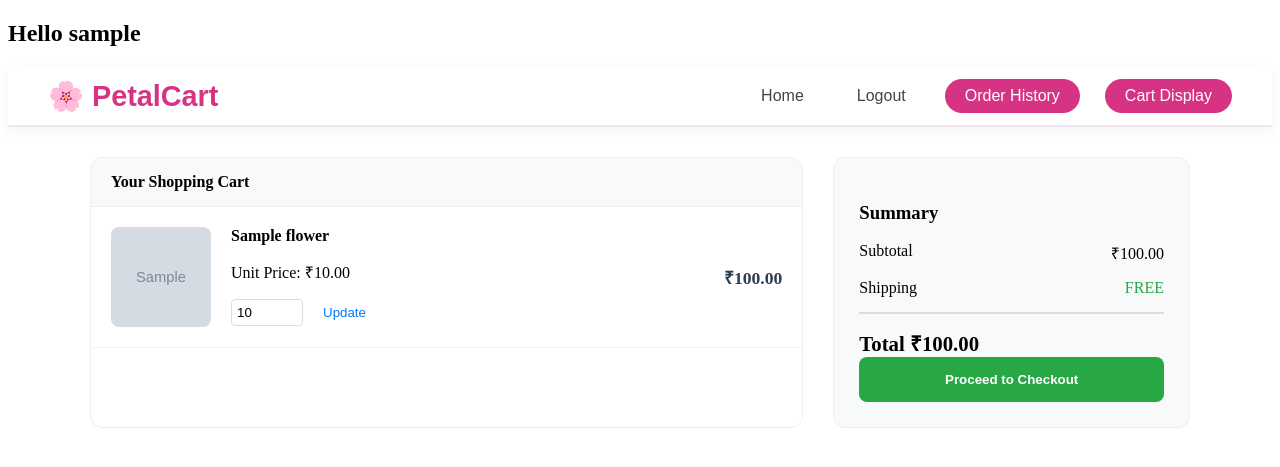
After one commit to Tanuj-Manikanta-2007/Petal-flower, a Django app: page /cart_view/ in a window 1280 px wide. The commit adds this page. Shown: the top 467 px of the page. Run offline with Django 5.2, Linux system fonts and the light colour scheme; a user stored in the database is signed in; tables that the repository leaves empty hold one stand-in row (values such as "Sample post"); grey boxes marked "Sample" are stand-in pictures.

Commit message:
Completed the order history and started the cart display some bugs are there to clear

```diff
--- a/petalcart/models.py
+++ b/petalcart/models.py
@@ -52,7 +52,7 @@ class Cart(models.Model):
    created = models.DateTimeField(auto_now_add=True)
 
 class CartItem(models.Model):
-   cart = models.ForeignKey(Cart, on_delete = models.CASCADE)
+   cart = models.ForeignKey(Cart, on_delete = models.CASCADE, related_name = "items")
    flower = models.ForeignKey(Flower,on_delete = models.CASCADE)
    quantity = models.PositiveIntegerField(default = 1)
 
--- a/petalcart/urls.py
+++ b/petalcart/urls.py
@@ -10,7 +10,8 @@ urlpatterns = [
   path('update_comment/<uuid:pk>',views.update_comment,name = "update_comment"),
   path('delete_comment/<uuid:pk>',views.delete_comment,name = "delete_comment"),
   path('process_purchase/<uuid:pk>/',views.process_purchase,name = "process_purchase"),
-
+  path('order_history/',views.user_order_history,name = "order_history"),
+  path('cart_view/',views.cart_display,name = "cart_display"),
 ]
 
 if settings.DEBUG:
--- a/petalcart/views.py
+++ b/petalcart/views.py
@@ -123,11 +123,23 @@ def handle_buy_now(request,flower_id,quantity):
       return redirect("home")
 
 def handle_add_to_cart(request,flower_id,quantity):
-  flower = get_object_or_404(flower,flower_id = flower_id)
+  flower = get_object_or_404(Flower,flower_id = flower_id)
   cart,created = Cart.objects.get_or_create(user = request.user)
   cart_item,created = CartItem.objects.get_or_create(cart = cart,flower = flower)
   cart_item.quantity += quantity
   cart_item.save()
 
   messages.success(request,f"{flower.flowername} added to cart")
-  return redirect("cart_view")
+  return redirect("cart_display")
+
+def user_order_history(request):
+   orders = Order.objects.filter(user = request.user)
+   return render(request,"petalcart/order_history.html", {"orders" : orders})
+
+def cart_display(request):
+   cart, created = Cart.objects.get_or_create(user = request.user)
+   items = cart.items.all()
+   for item in items:
+      item.subtotal = item.flower.price * item.quantity
+   total_price = sum(item.subtotal for item in items)
+   return render(request,"petalcart/cart_display.html", {"items" : items, "total_price" : total_price})
--- a/templates/navbar.html
+++ b/templates/navbar.html
@@ -92,5 +92,7 @@
             <a href="{% url 'add_flower' %}" class="btn">+ Add Flower</a>
         {% endif %}
 
+        <a href = "{% url 'order_history' %}" class="btn" > Order History  </a>
+        <a href = "{% url 'cart_display' %}" class = "btn"> Cart Display </a>
     </div>
 </nav>
--- /dev/null
+++ b/templates/petalcart/cart_display.html
@@ -0,0 +1,84 @@
+{% extends 'main.html' %}
+{% block content %}
+<style>
+  .cart-wrapper { max-width: 1100px; margin: 30px auto; padding: 0 15px; display: grid; grid-template-columns: 2fr 1fr; gap: 30px; }
+
+  /* Left Side: Items */
+  .cart-items { background: #fff; border-radius: 12px; border: 1px solid #eee; overflow: hidden; }
+  .cart-header { padding: 15px 20px; background: #f8f9fa; border-bottom: 1px solid #eee; font-weight: bold; }
+  .cart-item { display: flex; align-items: center; padding: 20px; border-bottom: 1px solid #f1f1f1; }
+  .item-img { width: 100px; height: 100px; object-fit: cover; border-radius: 8px; margin-right: 20px; }
+  .item-details { flex-grow: 1; }
+  .item-price { font-weight: bold; color: #2c3e50; font-size: 1.1rem; }
+
+  /* Right Side: Summary */
+  .cart-summary { background: #f8f9fa; padding: 25px; border-radius: 12px; height: fit-content; position: sticky; top: 20px; border: 1px solid #eee; }
+  .summary-row { display: flex; justify-content: space-between; margin-bottom: 15px; font-size: 1rem; }
+  .total-row { border-top: 2px solid #ddd; padding-top: 15px; margin-top: 15px; font-size: 1.3rem; font-weight: bold; }
+
+  .checkout-btn { width: 100%; padding: 15px; background: #28a745; color: white; border: none; border-radius: 8px; font-weight: bold; cursor: pointer; transition: 0.3s; }
+  .checkout-btn:hover { background: #218838; }
+
+  @media (max-width: 768px) { .cart-wrapper { grid-template-columns: 1fr; } }
+</style>
+
+<div class="cart-wrapper">
+  <!-- Left Column: Product List -->
+  <div class="cart-items">
+    <div class="cart-header">Your Shopping Cart</div>
+    {% if items %}
+      {% for item in items %}
+      <div class="cart-item">
+        <img src="{{ item.flower.img.url }}" class="item-img" alt="{{ item.flower.flowername }}">
+        <div class="item-details">
+          <h4 style="margin:0 0 5px 0;">{{ item.flower.flowername }}</h4>
+          <p class="text-muted">Unit Price: ₹{{ item.flower.price }}</p>
+
+          <!-- Quantity Update Form -->
+
+            {% csrf_token %}
+            <input type="number" name="quantity" value="{{ item.quantity }}" min="1"
+                   max="{{ item.flower.stock.quantity }}" style="width:60px; padding:5px; border-radius:4px; border:1px solid #ddd;">
+            <button type="submit" style="margin-left:10px; background:none; border:none; color:#007bff; cursor:pointer;">Update</button>
+
+          </form>
+        </div>
+        <div class="item-price">
+          ₹{{ item.subtotal }} <!-- You can calculate this in the view or model -->
+        </div>
+      </div>
+      {% endfor %}
+    {% else %}
+      <div style="padding: 40px; text-align: center;">
+        <h3>Your cart is empty 🌸</h3>
+        <a href="{% url 'shop_home' %}" style="color: #007bff;">Continue Shopping</a>
+      </div>
+    {% endif %}
+  </div>
+
+  <!-- Right Column: Checkout Summary -->
+  {% if items %}
+  <div class="cart-summary">
+    <h3>Summary</h3>
+    <div class="summary-row">
+      <span>Subtotal</span>
+      <span>₹{{ total_price }}</span>
+    </div>
+    <div class="summary-row">
+      <span>Shipping</span>
+      <span style="color: #28a745;">FREE</span>
+    </div>
+    <div class="total-row">
+      <span>Total</span>
+      <span>₹{{ total_price }}</span>
+    </div>
+
+    <form method="POST" action="{% url 'process_purchase'  %}">
+        {% csrf_token %}
+        <input type="hidden" name="action" value="buy_now">
+        <button type="submit" class="checkout-btn">Proceed to Checkout</button>
+    </form>
+  </div>
+  {% endif %}
+</div>
+{% endblock %}
```
Also changed, not shown: templates/petalcart/order_history.html (added, +63 -0 lines), petalcart/migrations/0005_cart_cartitem_order_orderitem.py, petalcart/migrations/0006_alter_cartitem_cart.py (added), petalcart/migrations/0006_remove_cart_id_remove_order_id_cart_cart_id_and_more.py (deleted), petalcart/migrations/0007_rename_quantiy_orderitem_quantity.py (deleted), shop/migrations/0001_initial.py.
